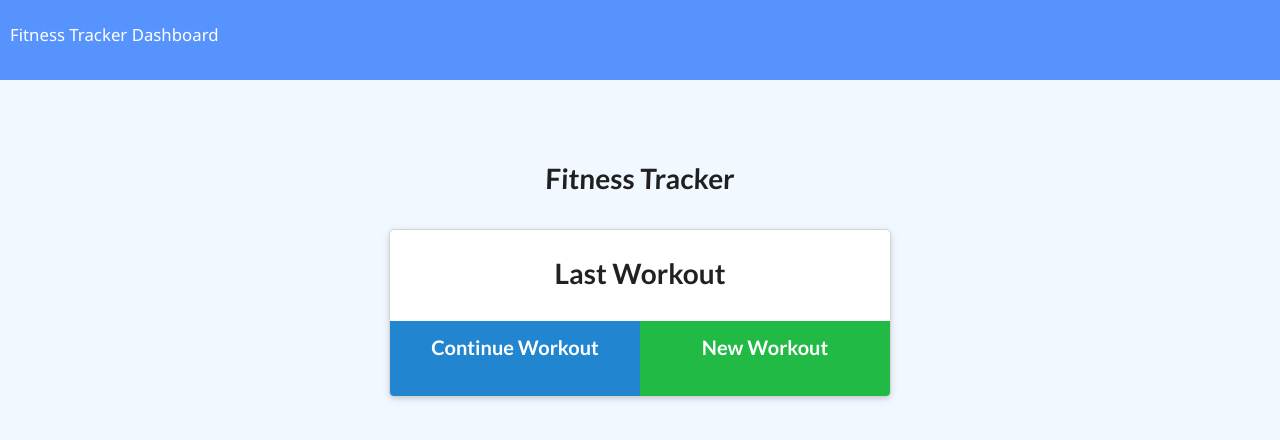
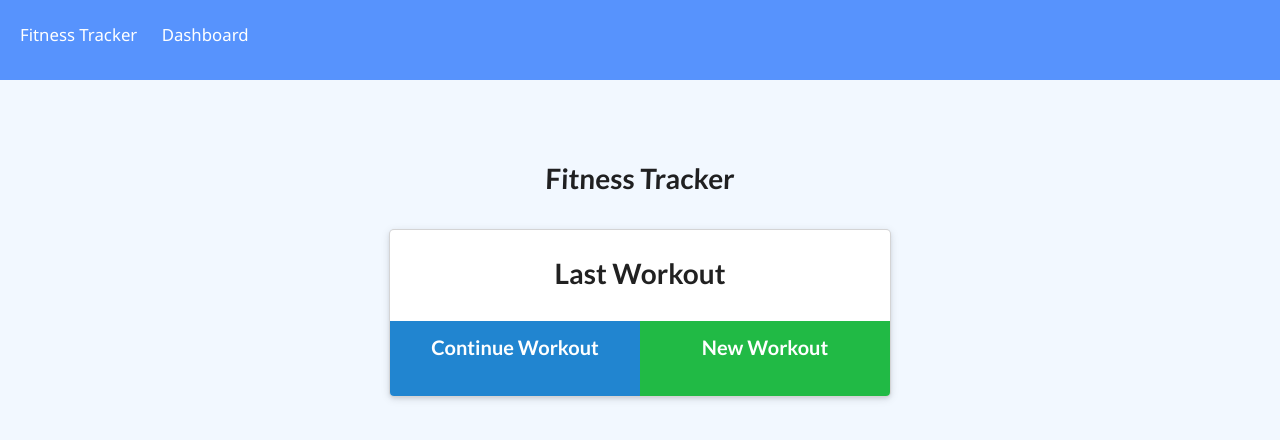
Before and after one commit to sahhollingsworth/workout-tracker, a website: page public/index.html in a window 1280 px wide. Drawn offline with nearby package versions, Linux system fonts and the light colour scheme; no server answers.

Commit message:
Style: Added padding to navmenu buttons to separate them

```diff
--- a/public/index.html
+++ b/public/index.html
@@ -12,8 +12,8 @@
 
 <body>
   <nav>
-    <a href="/">Fitness Tracker</a>
-    <a href="/stats">Dashboard</a>
+    <a href="/" class="navmenu-button">Fitness Tracker</a>
+    <a href="/stats" class="navmenu-button">Dashboard</a>
   </nav>
   <div class="wrapper workout">
     <header>
--- a/public/style.css
+++ b/public/style.css
@@ -35,6 +35,11 @@ a:visited {
 
 nav a:hover{
   opacity: 0.7;
+}
+
+.navmenu-button {
+  padding-right: 10px;
+  padding-left: 10px;
 }
 
 header {
```
Also changed, not shown: public/exercise.html (+2 -2 lines), public/stats.html (+1 -1 lines).
